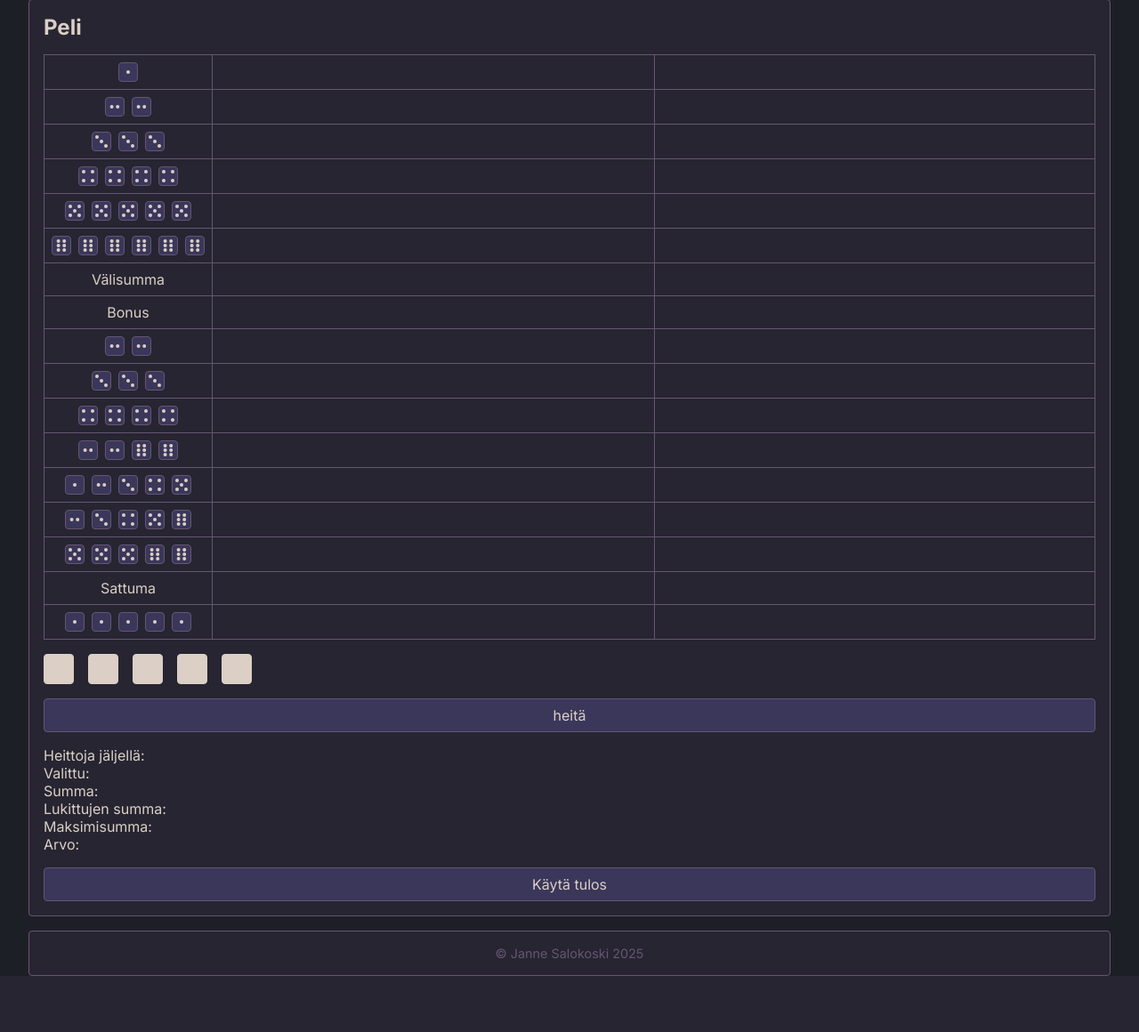
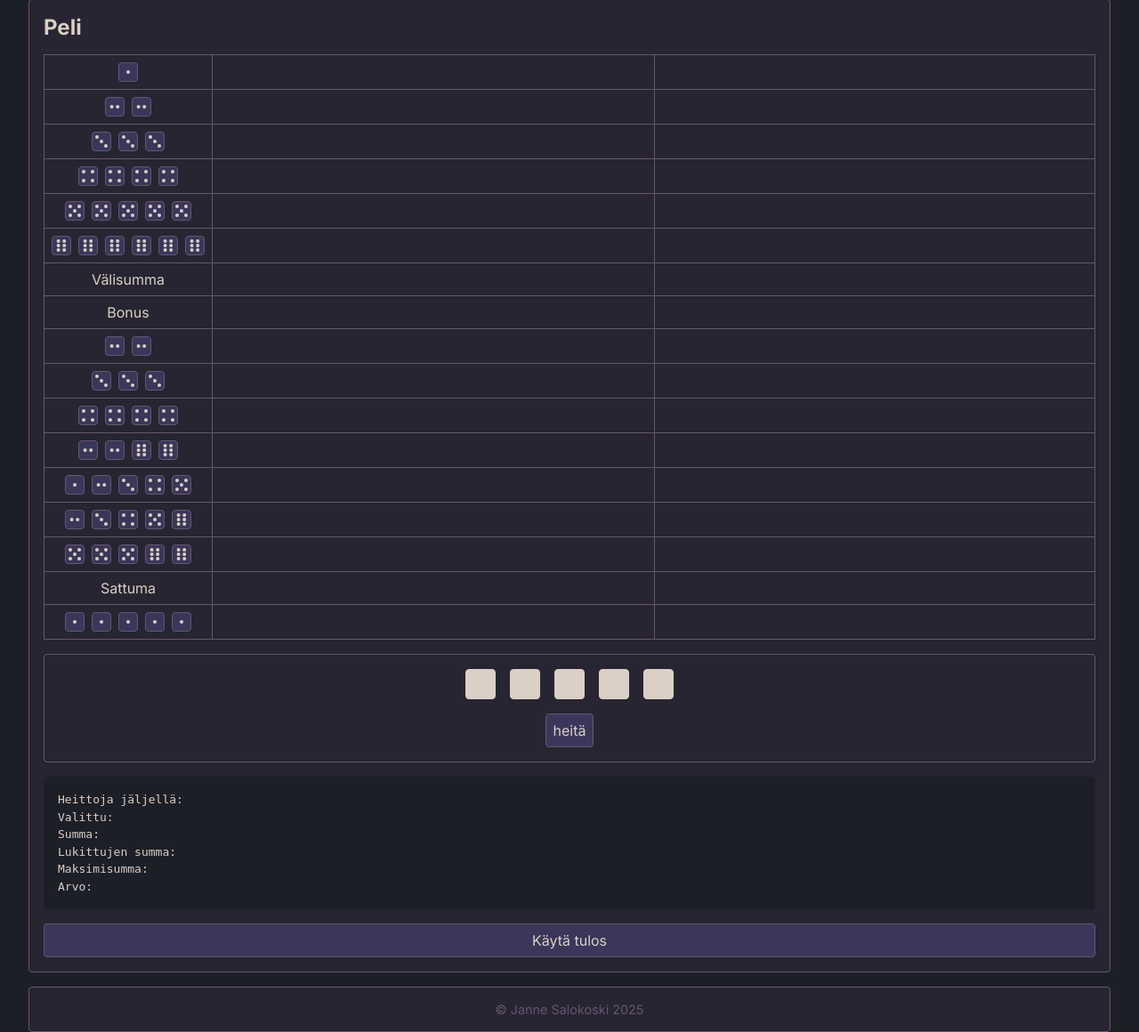
Before and after one commit to JanneSalokoski/yatzy, a Flask app: template app/templates/game.html in a window 1280 px wide. Shown: the part 112-1272 px from the top of the page at 89% size. Before the commit the page ends 1209 px from the top, so only its background shows below. Run offline with Flask 3, Linux system fonts and the light colour scheme; the template is opened without the code that fills it, so the values that code supplies are empty; some libraries are stand-ins or nearby versions.

Commit message:
cleanup: some styling fixes

```diff
--- a/app/static/styles/game.css
+++ b/app/static/styles/game.css
@@ -4,6 +4,19 @@
     flex-direction: column;
 
     gap: var(--gap);
+}
+
+.throw {
+    align-items: center;
+
+    border: var(--border);
+    border-radius: var(--border-radius);
+    padding: var(--gap);
+
+    .buttons {
+        display: flex;
+        gap: var(--gap-s);
+    }
 }
 
 .dice {
@@ -62,7 +75,7 @@ svg.die {
     }
 }
 
-.die.selected {
+.die.locked {
     background-color: var(--color-05);
     border-color: var(--color-05);
 
@@ -93,6 +106,10 @@ svg.die {
     &:last-child {
         border-right: var(--border);
     }
+
+    display: flex;
+    align-content: center;
+    justify-content: center;
 }
 
 .grid .row:last-child .cell {
@@ -135,3 +152,25 @@ svg.die {
         background-color: var(--color-03);
     }
 }
+
+.controls {
+    display: grid;
+    gap: var(--gap-s);
+
+    grid-template-columns: 1fr 1fr;
+    grid-template-rows: auto auto;
+
+    label {
+        grid-column: 1 / span 2;
+    }
+}
+
+.stats {
+    background-color: var(--color-bg);
+    padding: var(--gap);
+
+    border-radius: var(--border-radius);
+
+    font-family: monospace;
+    line-height: 1.5;
+}
```
